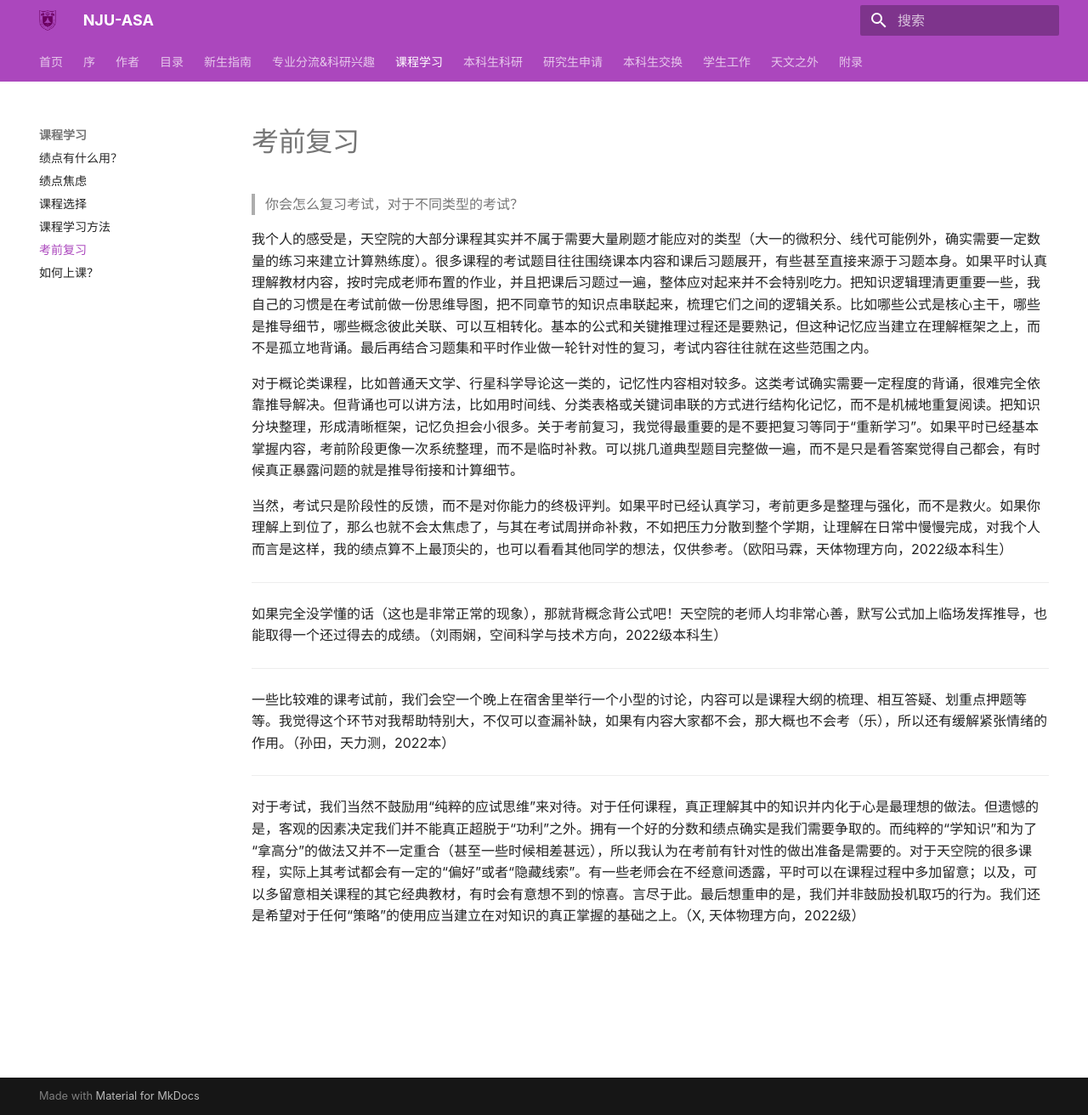
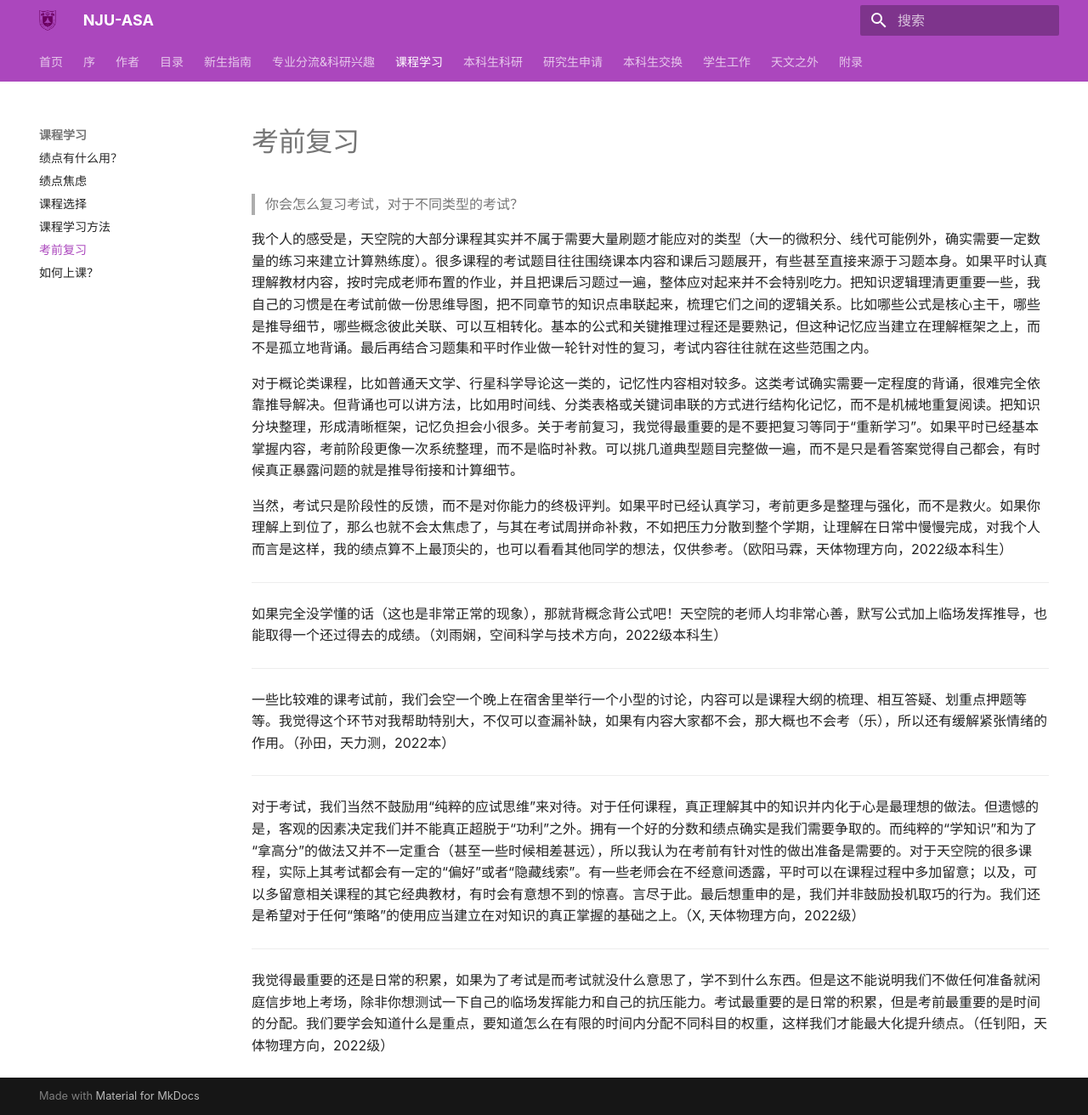
Before and after one commit to nju-astronomy/NJU-ASA, an MkDocs documentation site: the page built from docs/academics/exam_preparation.md, in a window 1280 px wide and 1312 px high. Shown: the whole window at 85% size. Built offline with MkDocs 1.6.1 and Material for MkDocs 9.7.7, drawn with Linux system fonts in a browser that asks for light colours; some web fonts are replaced.

Commit message:
Update exam_preparation.md

```diff
--- a/docs/academics/exam_preparation.md
+++ b/docs/academics/exam_preparation.md
@@ -16,3 +16,7 @@
 
 ---
 对于考试，我们当然不鼓励用“纯粹的应试思维”来对待。对于任何课程，真正理解其中的知识并内化于心是最理想的做法。但遗憾的是，客观的因素决定我们并不能真正超脱于“功利”之外。拥有一个好的分数和绩点确实是我们需要争取的。而纯粹的“学知识”和为了“拿高分”的做法又并不一定重合（甚至一些时候相差甚远），所以我认为在考前有针对性的做出准备是需要的。对于天空院的很多课程，实际上其考试都会有一定的“偏好”或者“隐藏线索”。有一些老师会在不经意间透露，平时可以在课程过程中多加留意；以及，可以多留意相关课程的其它经典教材，有时会有意想不到的惊喜。言尽于此。最后想重申的是，我们并非鼓励投机取巧的行为。我们还是希望对于任何“策略”的使用应当建立在对知识的真正掌握的基础之上。（X, 天体物理方向，2022级）
+
+---
+
+我觉得最重要的还是日常的积累，如果为了考试是而考试就没什么意思了，学不到什么东西。但是这不能说明我们不做任何准备就闲庭信步地上考场，除非你想测试一下自己的临场发挥能力和自己的抗压能力。考试最重要的是日常的积累，但是考前最重要的是时间的分配。我们要学会知道什么是重点，要知道怎么在有限的时间内分配不同科目的权重，这样我们才能最大化提升绩点。（任钊阳，天体物理方向，2022级）
```
